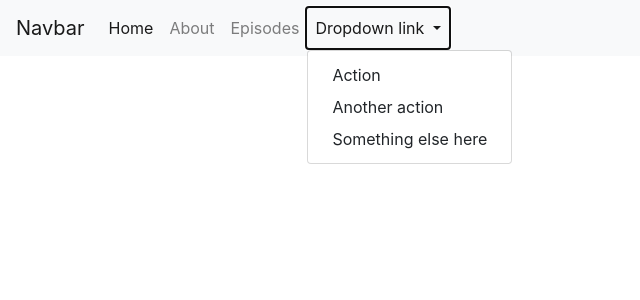
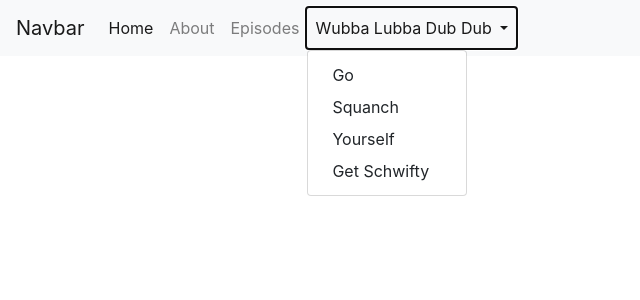
Before and after one commit to kbieler/weekendFlask, a Flask app: template app/templates/components/layout.html in a window 1280 px wide, after a click on "Wubba Lubba Dub Dub". Shown: the top 300 px of the page, without its empty margins (0-640 px from the left). Run offline with Flask 2, Linux system fonts and the light colour scheme; the template is opened without the code that fills it, so the values that code supplies are empty.

Commit message:
minor updates

```diff
--- a/app/routes.py
+++ b/app/routes.py
@@ -1,7 +1,7 @@
 from app import app
 from flask import render_template
 import requests as r
-from .templates.services import getEpisode
+from .templates.services import getEpisode, getImages
 
 
 @app.route('/')
@@ -13,3 +13,8 @@ def home():
 def ricks():
     context = getEpisode()
     return render_template('ricks.html', **context)
+
+@app.route('/about')
+def about():
+    contexts = getImages()
+    return render_template('about.html', **contexts)
--- a/app/templates/components/layout.html
+++ b/app/templates/components/layout.html
@@ -24,19 +24,20 @@
               <a class="nav-link" href="{{ url_for('home')}}">Home <span class="sr-only">(current)</span></a>
             </li>
             <li class="nav-item">
-              <a class="nav-link" href="#">About</a>
+              <a class="nav-link" href="{{ url_for('about')}}">About</a>
             </li>
             <li class="nav-item">
               <a class="nav-link" href="{{ url_for('ricks')}}">Episodes</a>
             </li>
             <li class="nav-item dropdown">
               <a class="nav-link dropdown-toggle" href="#" id="navbarDropdownMenuLink" role="button" data-toggle="dropdown" aria-expanded="false">
-                Dropdown link
+                Wubba Lubba Dub Dub
               </a>
               <div class="dropdown-menu" aria-labelledby="navbarDropdownMenuLink">
-                <a class="dropdown-item" href="#">Action</a>
-                <a class="dropdown-item" href="#">Another action</a>
-                <a class="dropdown-item" href="#">Something else here</a>
+                <a class="dropdown-item" href="#">Go</a>
+                <a class="dropdown-item" href="#">Squanch</a>
+                <a class="dropdown-item" href="#">Yourself</a>
+                <a class="dropdown-item" href="#">Get Schwifty</a>
               </div>
             </li>
           </ul>
```
Also changed, not shown: app/templates/about.html (added, +23 -0 lines), app/templates/ricks.html (+5 -2 lines), app/templates/services.py (+21 -1 lines).
